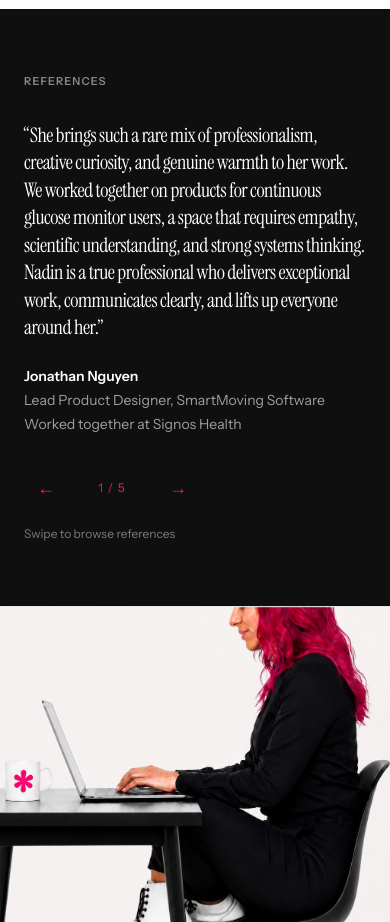
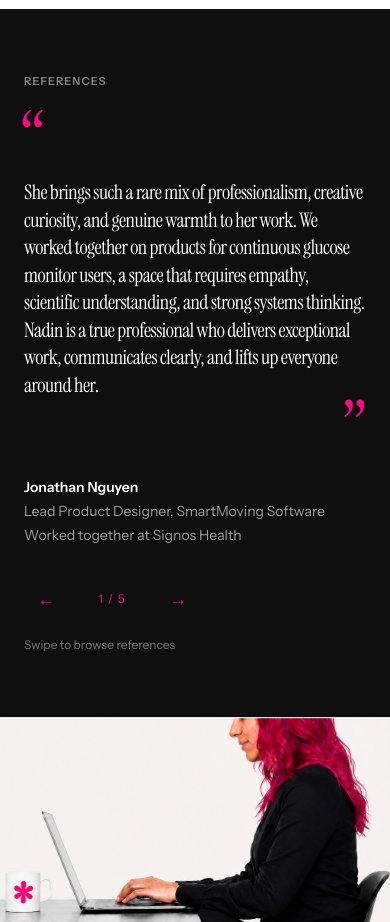
Before and after one commit to nadinradwan-code/nadin, a Next.js app: page / in a window 390 px wide. Shown: the part 4040-4962 px from the top of the page. Built offline with nearby package versions, Linux system fonts and the light colour scheme.

Commit message:
Restore large magenta quotation marks on the references band.
Opening and closing serif quotes use the accent color again, with the testimonial text left in white.

Co-authored-by: nadinradwan-code <nadinradwan-code@users.noreply.github.com>

```diff
--- a/components/ReferencesCarousel.tsx
+++ b/components/ReferencesCarousel.tsx
@@ -59,8 +59,22 @@ export default function ReferencesCarousel() {
             onTouchStart={onTouchStart}
             onTouchEnd={onTouchEnd}
           >
-            <blockquote className="font-serif text-[clamp(1.25rem,4.5vw,1.875rem)] leading-snug tracking-tight text-white">
-              “{current.quote}”
+            <blockquote className="relative">
+              <span
+                aria-hidden="true"
+                className="block font-serif text-[clamp(4.75rem,14vw,8.5rem)] leading-[0.6] text-[var(--accent)]"
+              >
+                “
+              </span>
+              <p className="mt-3 font-serif text-[clamp(1.25rem,4.5vw,1.875rem)] leading-snug tracking-tight text-white sm:mt-4">
+                {current.quote}
+              </p>
+              <span
+                aria-hidden="true"
+                className="mt-2 block text-right font-serif text-[clamp(4.75rem,14vw,8.5rem)] leading-[0.6] text-[var(--accent)]"
+              >
+                ”
+              </span>
             </blockquote>
             <div className="mt-6 sm:mt-8">
               <p className="text-sm font-semibold text-white">{current.name}</p>
```
